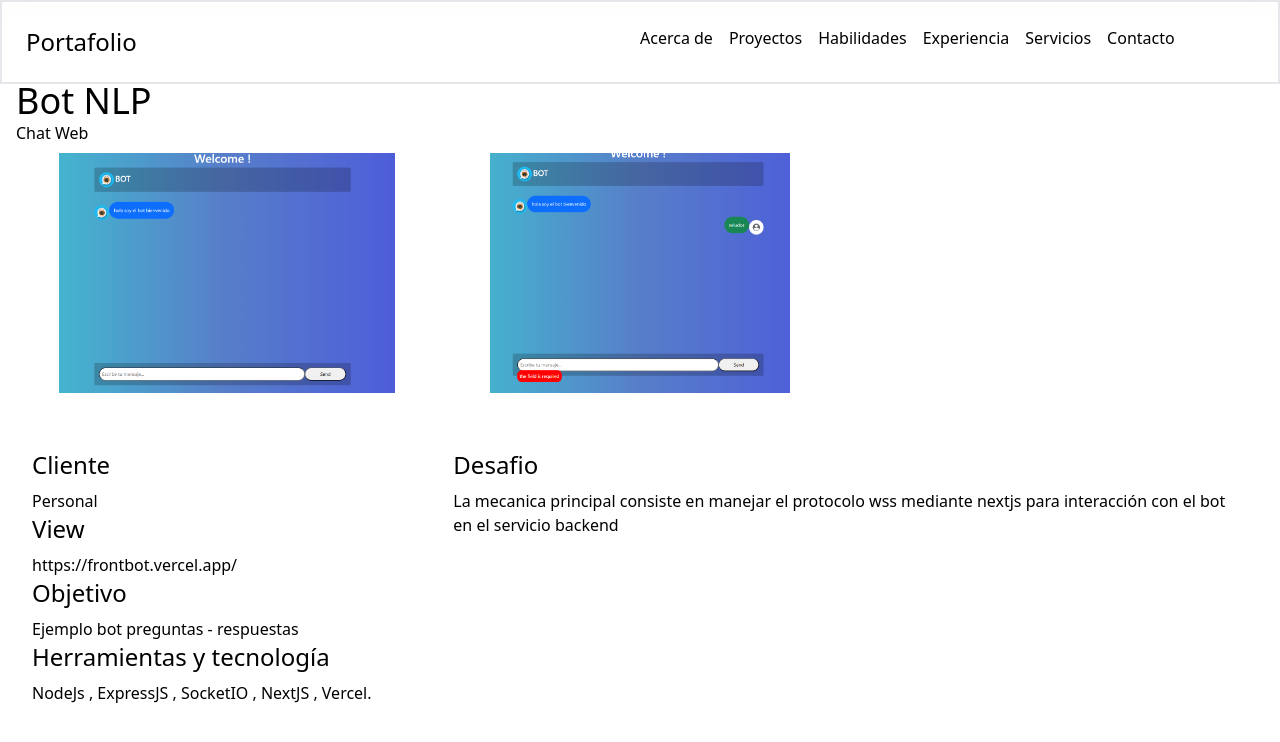
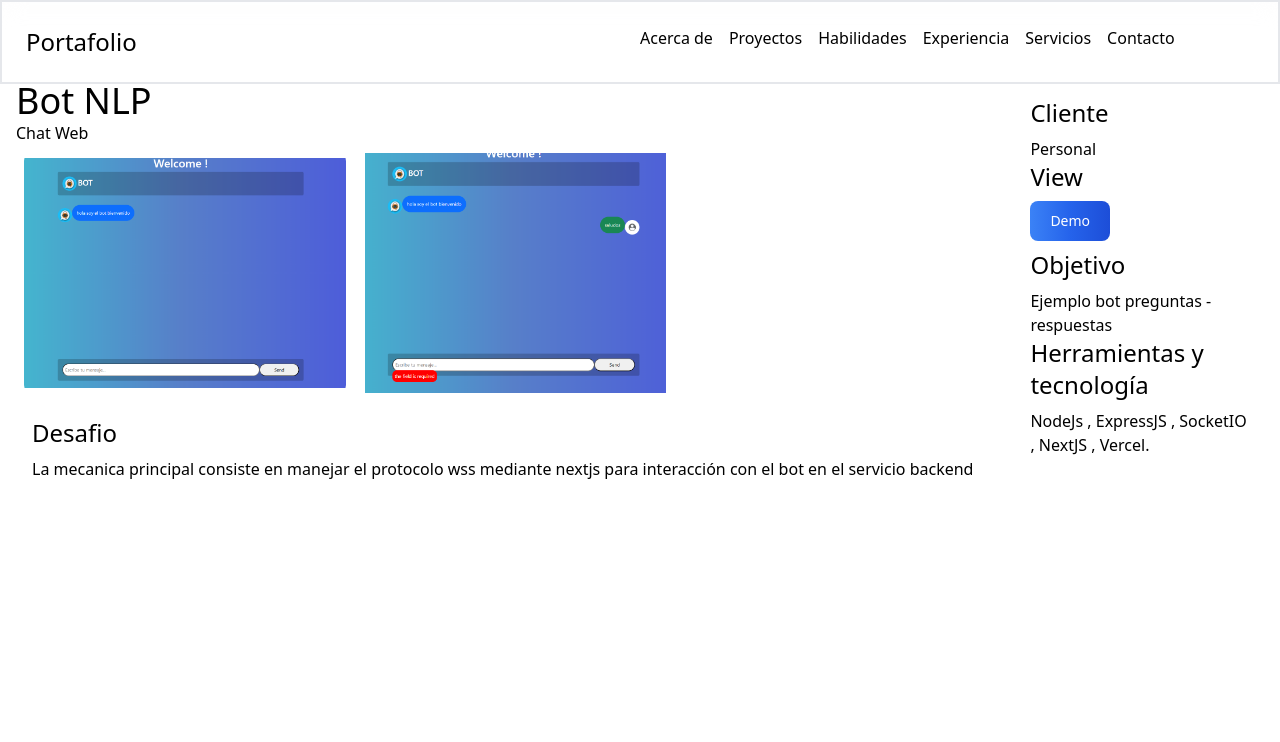
Before and after one commit to AvielAD/Portafolio, a Next.js app: page /proyectos/bot_nlp in a window 1280 px wide. Shown: the top 742 px of the page. Built offline with nearby package versions, Linux system fonts and the light colour scheme.

Commit message:
change layout details view

```diff
--- a/src/app/page.tsx
+++ b/src/app/page.tsx
@@ -1,6 +1,6 @@
 import TopSection from '@/components/ComponentsTailwind/TopSection'
 import SkillsSection from '@/components/SkillsSection'
-import ProyectSection from '@/components/ProyectsSection'
+import ProyectSection from '@/components/ComponentsTailwind/ProyectsSection'
 import AboutSection from '@/components/ComponentsTailwind/AboutSection'
 
 export default function Home() {
--- a/src/app/proyectos/[name]/page.tsx
+++ b/src/app/proyectos/[name]/page.tsx
@@ -1,11 +1,14 @@
 'use client'
 import { infoProyectos } from "@/utils/datainfo"
 import Image from "next/image"
+import Link from "next/link"
+
 const Page = ({ params }: { params: { name: string } }) => {
     const proy = infoProyectos.find(x => x.path === params.name)
 
     return (
-        <div className="max-w-screen-xl mx-auto mt-20 px-4">
+        <div className="max-w-screen-xl mx-auto mt-20 px-4 grid grid-cols-[80%_20%]">
+            <div>
                 <h1 className="text-4xl">{proy?.title}</h1>
                 <h2 className="">{proy?.subtitle}</h2>
                 <div className="grid grid-cols-3 gap-2 m-2">
@@ -18,16 +21,35 @@ const Page = ({ params }: { params: { name: string } }) => {
                             </div>))
                     }
                 </div>
+                <div className="lg:col-span-4 p-4">
+                    <h3 className="mb-2 text-2xl">Desafio</h3>
+                    <div className="">
+                        {proy?.challenge.split('. ').map((item, index) => (<div key={index}>{item} <br /> <br /></div>))}
+                    </div>
+                </div>
 
-            <div className="grid grid-cols-1 lg:grid-cols-6 gap-4 mt-10">
+            </div>
+            <div>
+                <div className="">
                     <div className="lg:col-span-2 p-4">
                         <div>
                             <h3 className="mb-2 text-2xl">Cliente</h3>
                             <h3>{proy?.about_client.split('.  ').map((item, index) => (<div key={index}>{item} <br /></div>))}</h3>
                             <h3 className="mb-2 text-2xl">View</h3>
                             <div className="">
-                            <a href={proy?.url}>{proy?.url}</a>
-                            <a href={proy?.urlback}>{proy?.urlback}</a>
+                                <button className="text-white bg-gradient-to-r from-blue-500 via-blue-600 to-blue-700 hover:bg-gradient-to-br focus:ring-4 focus:outline-none focus:ring-blue-300 dark:focus:ring-blue-800 font-medium rounded-lg text-sm px-5 py-2.5 text-center me-2 mb-2">
+                                    <Link href={`${proy?.url}`}>Demo</Link>
+                                </button>
+                                {
+                                    proy?.urlback ?
+
+                                        <button className="text-white bg-gradient-to-r from-green-400 via-green-500 to-green-600 hover:bg-gradient-to-br focus:ring-4 focus:outline-none focus:ring-green-300 dark:focus:ring-green-800 font-medium rounded-lg text-sm px-5 py-2.5 text-center me-2 mb-2">
+
+                                            <Link href={`${proy?.urlback}`}>Back Swagger</Link>
+                                        </button>
+                                        : null
+
+                                }
                             </div>
                         </div>
 
@@ -43,15 +65,8 @@ const Page = ({ params }: { params: { name: string } }) => {
                                 {proy?.tools_tech.replaceAll('-', ',')}.
                             </div>
                         </div>
+                    </div>
 
-
-
-                </div>
-                <div className="lg:col-span-4 p-4">
-                    <h3 className="mb-2 text-2xl">Desafio</h3>
-                    <div className="">
-                        {proy?.challenge.split('. ').map((item, index) => (<div key={index}>{item} <br /> <br /></div>))}
-                    </div>
                 </div>
             </div>
 
```
Also changed, not shown: src/components/ComponentsTailwind/ProyectsSection/index.tsx (renamed from src/components/ProyectsSection/index.tsx). Lines whose indentation alone changed are shown as unchanged.
